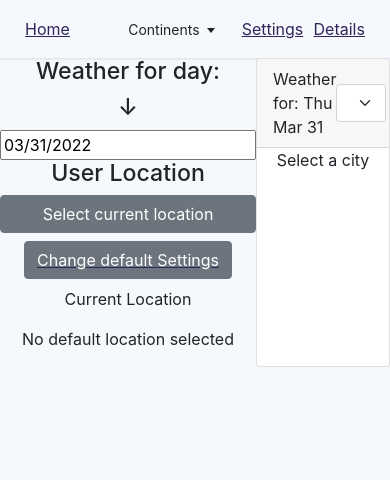
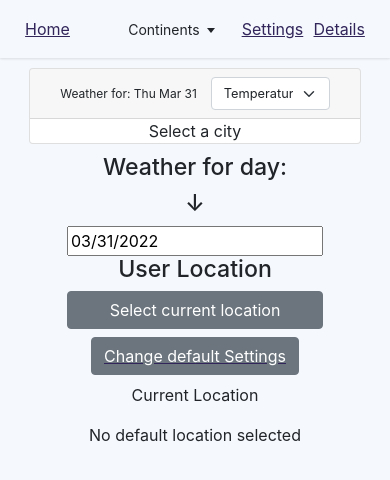
Before and after one commit to pickles-pickles/weather-app, a React (Create React App) app: page /details in a window 390 px wide. Shown: the top 480 px of the page. Built offline with nearby package versions, Linux system fonts and the light colour scheme; no server answers.

Commit message:
responsiveness for mobile screen in Home and children

```diff
--- a/src/App.css
+++ b/src/App.css
@@ -104,6 +104,9 @@ a:hover {
   left: 100%;
   top: -7px;
 }
+
+/*  $$ HOME CONTENT */
+
 /*  $$ CALENDAR */
 .calendar {
   width: 16%;
@@ -187,3 +190,23 @@ a:hover {
   color: #0b5ed7;
   background: #f2f2f2;
 }
+
+@media screen and (max-width: 768px) {
+  .home-content {
+    display: flex;
+    flex-direction: column-reverse;
+    align-items: center;
+  }
+  .main-card {
+    width: 85%;
+    margin-top: 10px;
+    margin-bottom: 10px;
+  }
+  .main-card-p {
+    font-size: 75%;
+  }
+  .temp-units-form-select {
+    width: 40%;
+    font-size: 80%;
+  }
+}
--- a/src/components/Home.jsx
+++ b/src/components/Home.jsx
@@ -36,7 +36,7 @@ const Home = () => {
 
   return (
     <>
-      <div className='d-flex w-100 justify-content-around'>
+      <div className='d-flex w-100 justify-content-around home-content'>
         <UserSidecard></UserSidecard>
         <MainCard></MainCard>
         <SideCard></SideCard>
--- a/src/components/cards/mainCard/MainCard.jsx
+++ b/src/components/cards/mainCard/MainCard.jsx
@@ -80,10 +80,10 @@ const MainCard = () => {
         {mainWeather.moonrise ? (
           <ul className='list-group list-group-flush'>
             <li className='list-group-item'>
-              <p className='main-card-p'>lat {lat}</p>
+              <p className='main-card-p'>lat: {lat}</p>
             </li>
             <li className='list-group-item'>
-              <p className='main-card-p'>lon {lon}</p>
+              <p className='main-card-p'>lon: {lon}</p>
             </li>
             <li className='list-group-item'>
               <p className='main-card-p'>days from today: {daysFromToday} </p>
```
